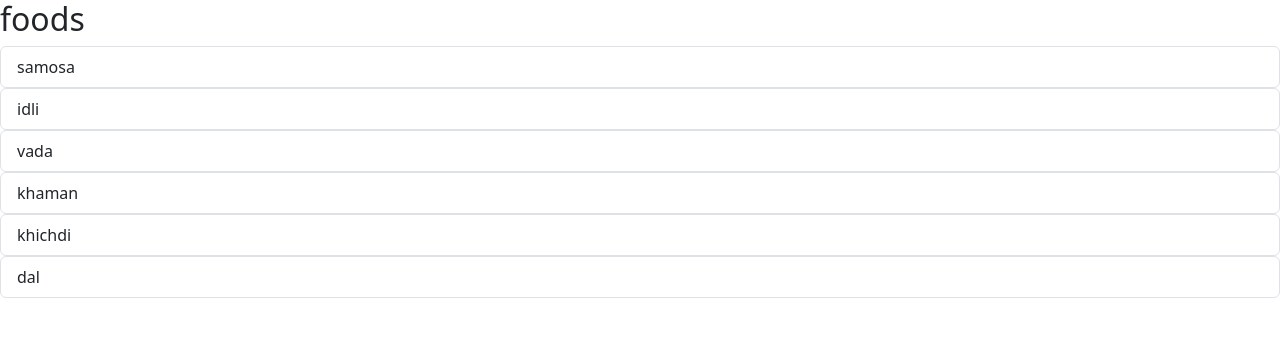
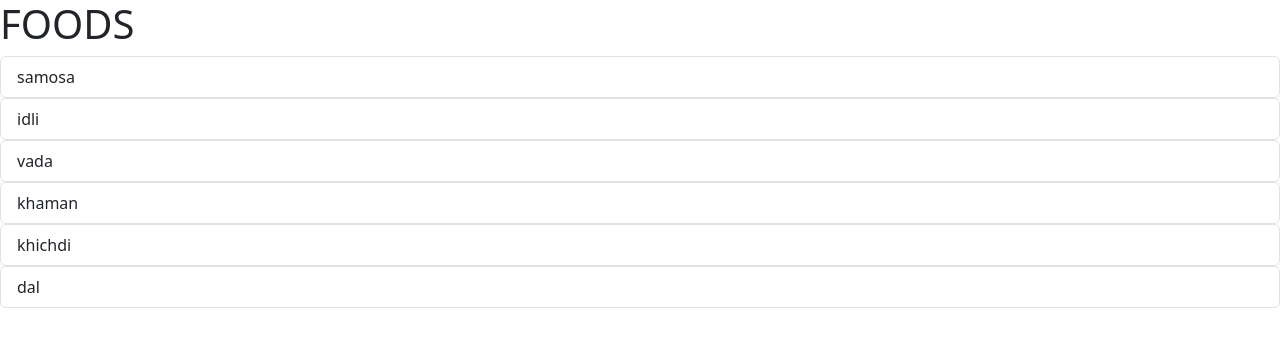
Before and after one commit to DishantGirase/react-learning-, a React (Vite) app in the folder 18fragments/learning-fragments/: page / in a window 1280 px wide. Shown: the top 346 px of the page. Built offline with nearby package versions, Linux system fonts and the light colour scheme.

Commit message:
19/06/2026

```diff
--- a/18fragments/learning-fragments/src/App.jsx
+++ b/18fragments/learning-fragments/src/App.jsx
@@ -1,14 +1,17 @@
+import Style from "./coponents/Heading.module.css";
 import "bootstrap/dist/css/bootstrap.min.css";
 import "./App.css";
 import Buffering from "./coponents/buffering";
 import DataShowing from "./coponents/dataShowing";
+import Heading from "./coponents/heading";
+
 function App() {
   let foodsArr = ["samosa", "idli", "vada", "khaman", "khichdi", "dal"];
   // let foodsArr = [];
 
   return (
     <>
-      <h2>foods</h2>
+      <Heading className={`${Style.headingCss}`}></Heading>
       {foodsArr.length === 0 ? <Buffering></Buffering> : null}
       {foodsArr.map((item) => (
         <ul className="list-group">
--- /dev/null
+++ b/18fragments/learning-fragments/src/coponents/Heading.module.css
@@ -0,0 +1,3 @@
+.headingCss {
+  background-color: aqua;
+}
--- /dev/null
+++ b/18fragments/learning-fragments/src/coponents/heading.jsx
@@ -0,0 +1,4 @@
+const Heading = () => {
+  return <h1>FOODS</h1>;
+};
+export default Heading;
```
